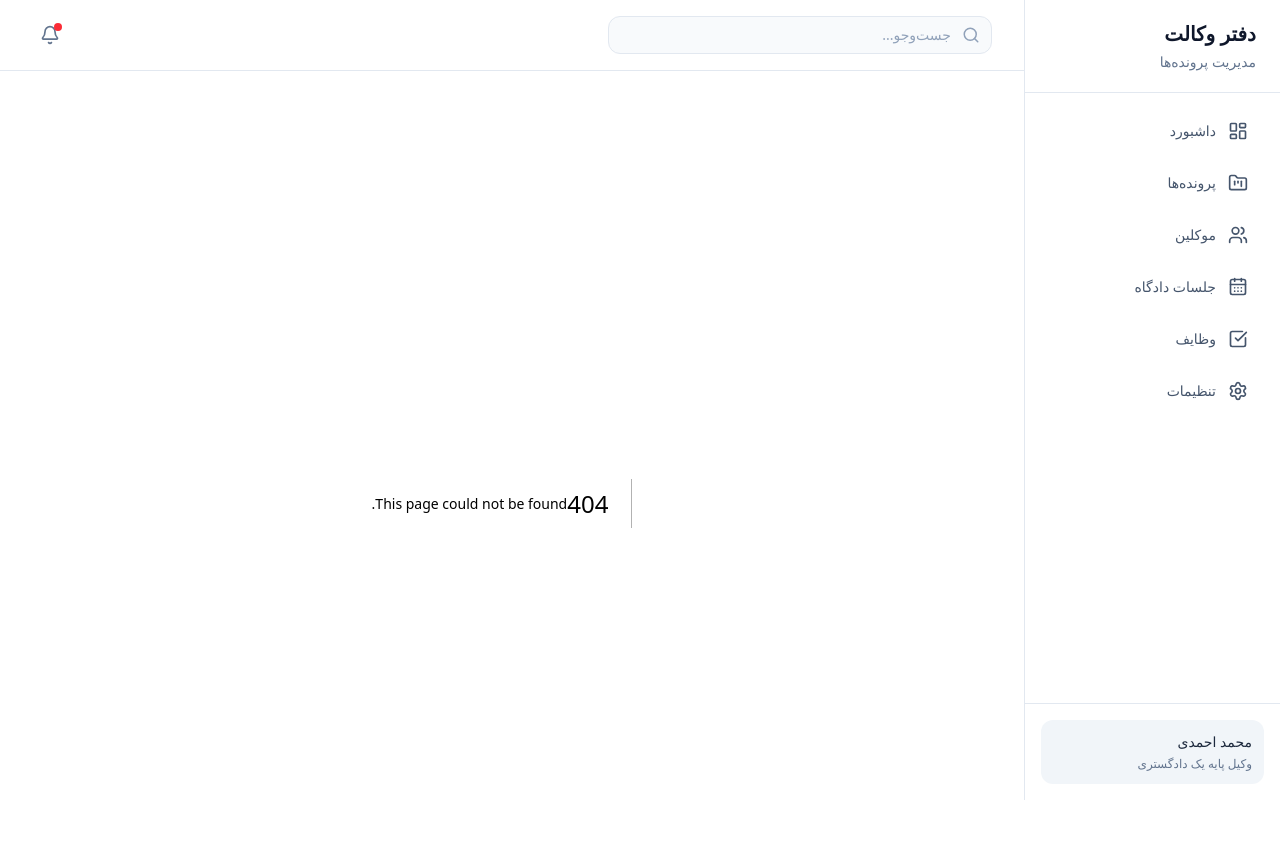
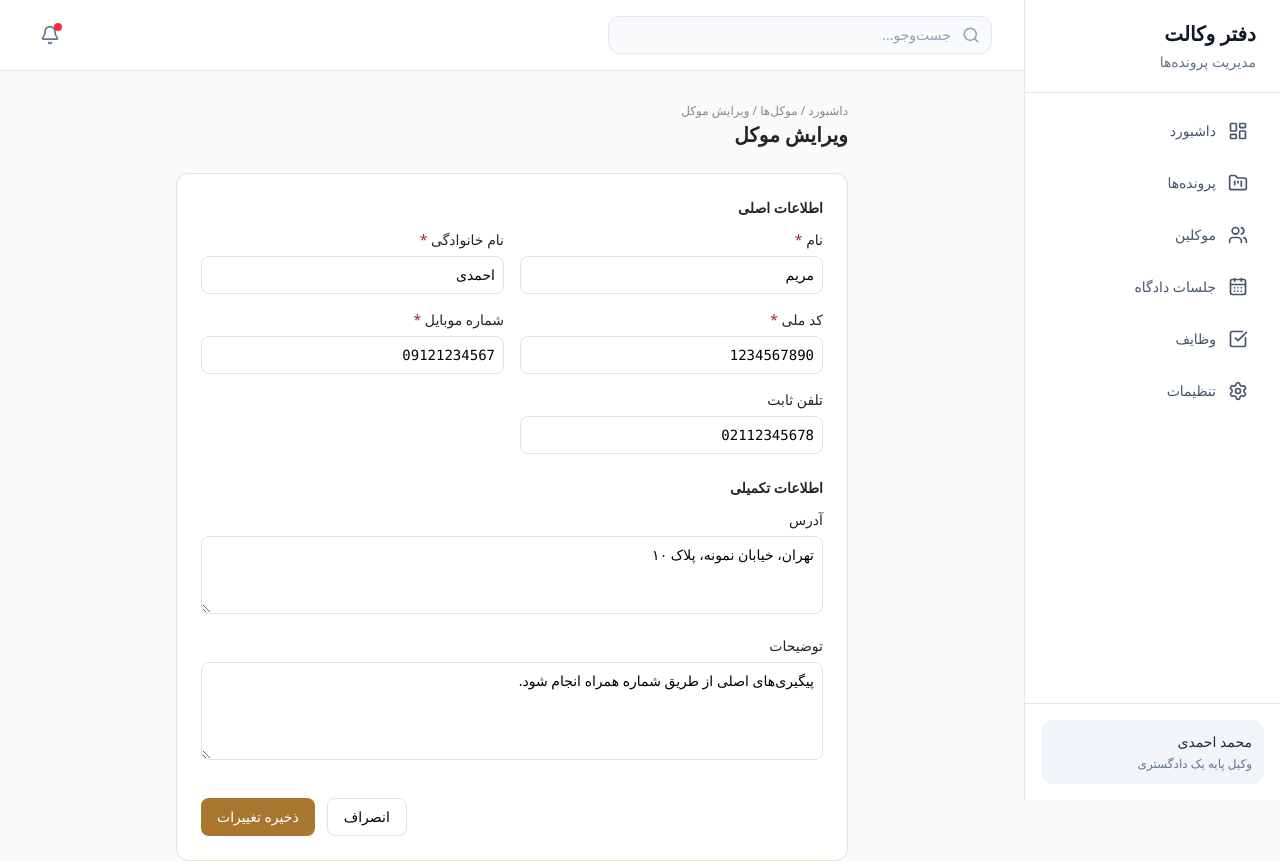
Before and after one commit to MohamadaminJalalian/lawyer-mvp, a Next.js app in the folder frontend/: page /clients/1/edit in a window 1280 px wide. Before the commit this address had no page. Shown: the top 861 px of the page. Built offline with nearby package versions, Linux system fonts and the light colour scheme.

Commit message:
افزودن صفحه ویرایش موکل

```diff
--- /dev/null
+++ b/frontend/src/app/clients/[id]/edit/page.tsx
@@ -0,0 +1,72 @@
+"use client";
+
+import { useEffect, useState } from "react";
+import Link from "next/link";
+import { useParams } from "next/navigation";
+
+import ClientForm from "@/components/clients/ClientForm";
+import Breadcrumb from "@/components/layout/Breadcrumb";
+import Skeleton from "@/components/ui/Skeleton";
+import { useClients } from "@/context/ClientContext";
+import { Client } from "@/types/client";
+
+const crumbs = ["داشبورد", "موکل‌ها", "ویرایش موکل"];
+
+export default function EditClientPage() {
+    const params = useParams<{ id: string }>();
+    const { getClientById } = useClients();
+
+    const [loading, setLoading] = useState(true);
+    const [client, setClient] = useState<Client | undefined>(undefined);
+
+    useEffect(() => {
+        const timer = setTimeout(() => {
+            setClient(getClientById(params.id));
+            setLoading(false);
+            // eslint-disable-next-line react-hooks/exhaustive-deps
+        }, 400);
+        return () => clearTimeout(timer);
+    }, [params.id]);
+
+    if (loading) {
+        return (
+            <div className="max-w-2xl mx-auto">
+                <Breadcrumb trail={crumbs} title="ویرایش موکل" />
+
+                <div className="bg-white border border-[#E4E1D8] rounded-xl p-6 space-y-4">
+                    {Array.from({ length: 5 }).map((_, i) => (
+                        <Skeleton key={i} className="h-10 w-full" />
+                    ))}
+                </div>
+            </div>
+        );
+    }
+
+    if (!client) {
+        return (
+            <div className="max-w-2xl mx-auto">
+                <Breadcrumb trail={crumbs} title="ویرایش موکل" />
+
+                <div className="bg-white border border-[#E4E1D8] rounded-xl p-10 text-center">
+                    <p className="mb-6 text-sm text-[#8C8A80]">
+                        موکل موردنظر پیدا نشد یا حذف شده است.
+                    </p>
+
+                    <Link
+                        href="/clients"
+                        className="inline-block px-4 py-2 bg-[#A9762F] text-white rounded-lg text-sm font-medium hover:bg-[#946A2A] transition-colors"
+                    >
+                        بازگشت به موکل‌ها
+                    </Link>
+                </div>
+            </div>
+        );
+    }
+
+    return (
+        <div className="max-w-2xl mx-auto">
+            <Breadcrumb trail={crumbs} title="ویرایش موکل" />
+            <ClientForm clientId={client.id} initialValues={client} />
+        </div>
+    );
+}
```
